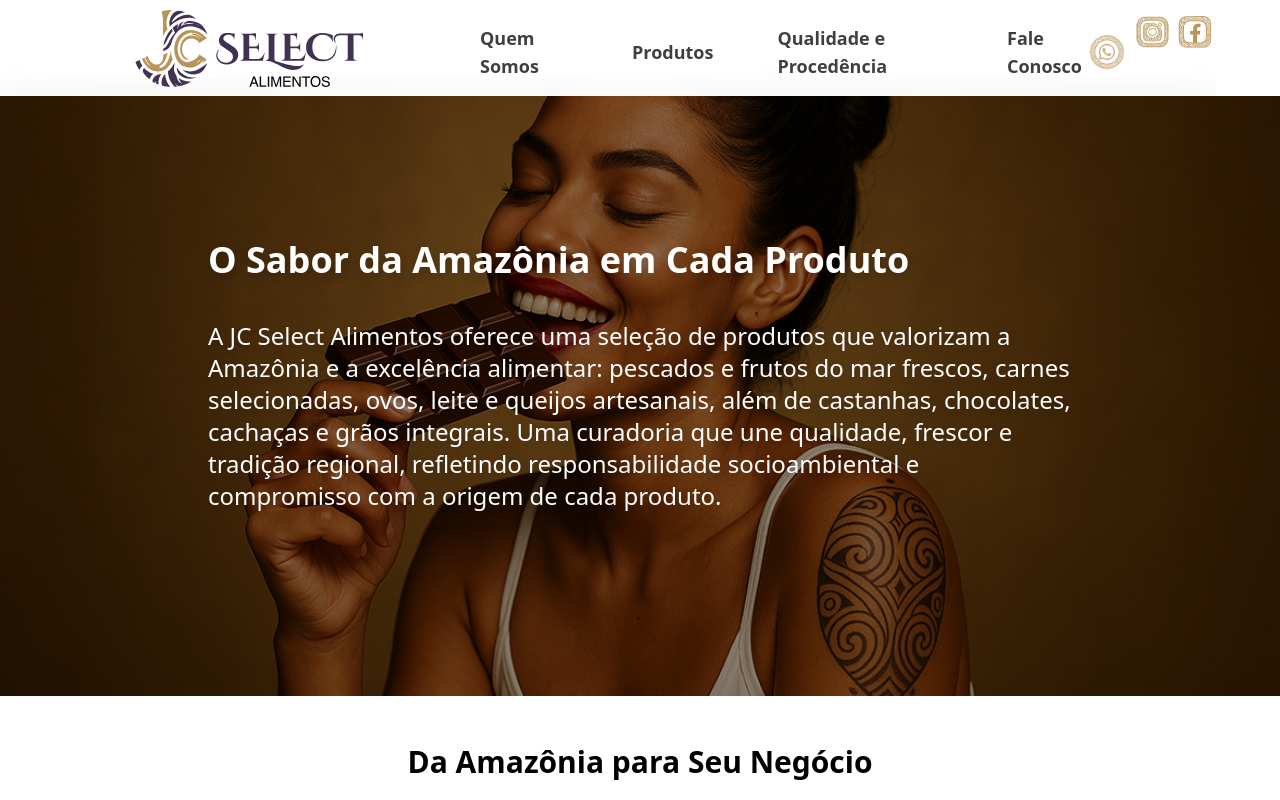
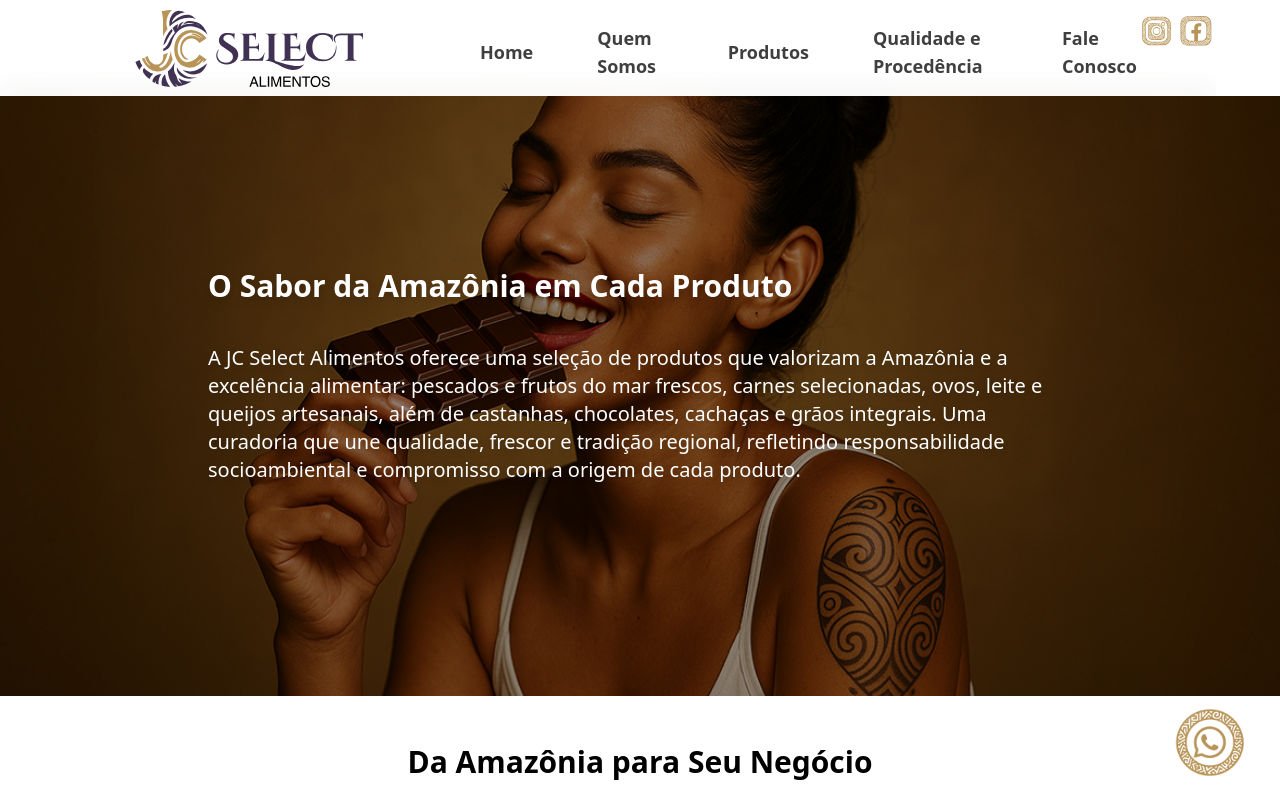
Before and after one commit to jcalimentos/Site, a Next.js app: page /produtos in a window 1280 px wide. Shown: the top 800 px of the page. Built offline with nearby package versions, Linux system fonts and the light colour scheme.

Commit message:
fix: errors

```diff
--- a/src/Components/AboutUs.tsx
+++ b/src/Components/AboutUs.tsx
@@ -9,13 +9,12 @@ export default function AboutUs() {
       height="600px"
     >
       <p className="xl:text-2xl my-10 drop-shadow-md max-lg:text-base max-lg:text-justify">
-        O projeto foi idealizado por Carlos Cardoso e Jeanne Cidade, um casal
-        empreendedor que uniu experiência, sensibilidade e coragem para
-        transformar uma pequena operação regional, chamada Preamar, em uma marca
-        que hoje avança rumo ao Brasil e ao mundo. O sucesso e o crescimento
-        constante tornaram inevitável a evolução da marca, que agora se
-        apresenta ao mercado como JC Select Alimentos, uma identidade mais
-        ampla, moderna e alinhada com o novo momento da empresa.
+        A JC Select Alimentos nasceu em Belém do Pará, no coração da Amazônia,
+        trazendo consigo o sabor da tradição, a força da terra e o respeito à
+        origem dos alimentos. Fundada em 2020, em meio à pandemia, um período
+        que exigiu mais cuidado, responsabilidade e visão, a empresa surgiu como
+        uma resposta comprometida à necessidade de oferecer alimentos de
+        qualidade, com procedência e confiança.
       </p>
     </ParallaxSection>
   );
--- a/src/Components/Footer.tsx
+++ b/src/Components/Footer.tsx
@@ -10,23 +10,12 @@ export default function Footer() {
         <LogoWhite />
         <div className="flex max-lg:flex-col xl:justify-around max-lg:items-center w-full max-lg:ml-10">
           <ul className="flex flex-col max-lg:items-start max-lg:text-left text-lg font-bold max-2xl:text-lg xl:mt-5">
-            {links.map(({ name, link, key, wpp, title }) => (
+            {links.map(({ name, link, key }) => (
               <li
                 className="flex items-center opacity-75 hover:opacity-100"
                 key={key}
               >
                 <a href={link}>{name}</a>
-                {key == 4 && (
-                  <a href={wpp} target="_Blank" className="flex items-center">
-                    <p>{title}</p>
-                    <Image
-                      src="/Contato1WhatsappPNG.png"
-                      width={50}
-                      height={50}
-                      alt="wpp-icone "
-                    />
-                  </a>
-                )}
               </li>
             ))}
           </ul>
@@ -39,19 +28,22 @@ export default function Footer() {
               </li>
             ))}
           </ul>
-          <ul className=" max-lg:text-left text-lg font-bold max-2xl:text-lg">
+          <div>
             <h2 className="m-5 text-xl font-bold">Redes Sociais</h2>
+            <ul className="max-lg:text-left text-lg font-bold max-2xl:text-lg grid grid-cols-2 gap-x-6 gap-y-3">
               {socialMedia.map(({ url, link, network }) => (
                 <li
-                className="opacity-75 items-center max-lg:-ml-10 mt-3 hover:opacity-100"
+                  className="opacity-75 flex items-center hover:opacity-100"
                   key={url}
                 >
                   <a className="flex items-center font-bold" href={link}>
-                  <Image src={url} width={50} height={50} alt={url} /> {network}
+                    <Image src={url} width={50} height={50} alt={url} />{" "}
+                    {network}
                   </a>
                 </li>
               ))}
             </ul>
+          </div>
         </div>
       </div>
     </section>
@@ -61,12 +53,12 @@ const links = [
   { name: "Quem Somos", link: "/quem-somos", key: "1" },
   { name: "Produtos", link: "/produtos", key: "2" },
   { name: "Qualidade e Procedência", link: "fa", key: "3" },
-  { title: "Fale Conosco", wpp: "https://wa.me/91981379177", key: 4 },
+  { name: "Fale Conosco", link: "https://wa.me/91981379177", key: 4 },
 ];
 const Contatos = [
   {
-    title: "Endereço:",
-    text: "Em breve...",
+    title: "",
+    text: "Belém - Pará - Brasil",
     key: "1",
     icon: "/2LocalizaçãoPNG.png",
   },
@@ -83,4 +75,14 @@ const socialMedia = [
     link: "https://www.facebook.com/p/Preamarpeixesemariscos-100049722973977/?locale=ms_MY",
     network: "Facebook",
   },
+  {
+    url: "/ÍconeredesSociaisÍcone Linkedin 1PNG.png",
+    link: "",
+    network: "Linkedin",
+  },
+  {
+    url: "/ÍconeredesSociaisÍcone Threads 1PNG.png",
+    link: "",
+    network: "Threads",
+  },
 ];
--- a/src/Components/Header.tsx
+++ b/src/Components/Header.tsx
@@ -20,23 +20,12 @@ export default function Header() {
           {/* Menu desktop */}
           <nav>
             <ul className="mt-2 flex text-lg font-bold max-2xl:text-lg">
-              {links.map(({ link, name, wpp, key, title }) => (
+              {links.map(({ link, name, key }) => (
                 <li
                   className="ml-16 flex items-center opacity-75 hover:opacity-100"
                   key={key}
                 >
                   <a href={link}>{name}</a>
-                  {key == 4 && (
-                    <a href={wpp} target="_Blank" className="flex items-center">
-                      <p>{title}</p>
-                      <Image
-                        src="/Contato1WhatsappPNG.png"
-                        width={50}
-                        height={50}
-                        alt="wpp-icone "
-                      />
-                    </a>
-                  )}
                 </li>
               ))}
             </ul>
@@ -55,6 +44,7 @@ export default function Header() {
 }
 
 const links = [
+  { name: "Home", link: "/", key: "0" },
   { name: "Quem Somos", link: "/quem-somos", key: "1" },
   { name: "Produtos", link: "/produtos", key: "2" },
   {
@@ -62,7 +52,7 @@ const links = [
     link: "/qualidade-e-procedencia",
     key: "3",
   },
-  { title: "Fale Conosco", wpp: "https://wa.me/91981379177", key: 4 },
+  { name: "Fale Conosco", link: "https://wa.me/91981379177", key: 4 },
 ];
 
 const socialMedia = [
--- a/src/Components/OurProducts.tsx
+++ b/src/Components/OurProducts.tsx
@@ -8,7 +8,7 @@ export default function OurProducts() {
       overlayOpacity={0.4}
       height="600px"
     >
-      <p className="xl:text-2xl my-10 drop-shadow-md max-lg:text-base max-lg:text-justify">
+      <p className="xl:text-xl my-10 drop-shadow-md max-lg:text-base max-lg:text-justify">
         A JC Select Alimentos oferece uma seleção de produtos que valorizam a
         Amazônia e a excelência alimentar: pescados e frutos do mar frescos,
         carnes selecionadas, ovos, leite e queijos artesanais, além de
--- a/src/Components/ParallaxSection.tsx
+++ b/src/Components/ParallaxSection.tsx
@@ -67,7 +67,7 @@ export default function ParallaxSection({
       {/* Conteúdo */}
       <div className="flex flex-col justify-center relative mx-auto xl:w-[70%] px-4 py-10 text-white h-full">
         {title && (
-          <h1 className="text-4xl font-bold drop-shadow-lg">{title}</h1>
+          <h1 className="text-3xl font-bold drop-shadow-lg">{title}</h1>
         )}
         {children}
       </div>
--- a/src/Components/ProductsItens.tsx
+++ b/src/Components/ProductsItens.tsx
@@ -100,7 +100,7 @@ const Itens = [
     img: "/ProductsIcons/2PeixeSVG.svg",
     img2: "/ProductsIcons/2CaranguejoSVG.svg",
     title: "Pescados e Frutos do Mar",
-    text: "nossos peixes frescos e selecionados são provenientes de águas amazônicas e cultivados com rigor técnico e respeito ambiental. Oferecemos também mariscos, ostras, camarões e caranguejos, ideais para pratos sofisticados ou tradicionais, sempre com frescor e qualidade garantidos. São alimentos ricos em sabor, procedência e valorização regional.",
+    text: "Nossos peixes frescos e selecionados são provenientes de águas amazônicas e cultivados com rigor técnico e respeito ambiental. Oferecemos também mariscos, ostras, camarões e caranguejos, ideais para pratos sofisticados ou tradicionais, sempre com frescor e qualidade garantidos. São alimentos ricos em sabor, procedência e valorização regional.",
   },
   {
     img: "/ProductsIcons/2PedaçoCarneSVG.svg",
--- a/src/Components/TextSection.tsx
+++ b/src/Components/TextSection.tsx
@@ -12,7 +12,7 @@ export default function TextSection({
   svg: SvgComponent,
 }: TextSectionProps) {
   return (
-    <div className="flex max-lg:flex-col xl:mt-10 max-lg:mt-20 xl:w-[60%] items-center mx-auto text-xl max-lg:px-5">
+    <div className="flex justify-center max-lg:flex-col xl:mt-10 max-lg:mt-20 xl:w-[70%] items-center mx-auto text-xl max-lg:px-5">
       {SvgComponent && <SvgComponent className="max-lg:hidden" />}
       <div className="xl:w-[50%] max-lg:w-full max-lg:mx-auto max-lg:px-3">
         <h1 className="font-bold xl:text-2xl max-lg:text-lg my-5">{title}</h1>
--- /dev/null
+++ b/src/Components/WhatsAppButton.tsx
@@ -0,0 +1,26 @@
+"use client";
+import Image from "next/image";
+
+const phoneNumber = 91981379177;
+
+export default function WhatsAppButton() {
+  const whatsappUrl = `https://wa.me/${phoneNumber}`;
+
+  return (
+    <a
+      href={whatsappUrl}
+      target="_blank"
+      rel="noopener noreferrer"
+      className="hover: fixed bottom-5 right-5 z-40 flex flex-col items-center duration-200 hover:scale-115 max-lg:bottom-5 max-lg:right-3"
+      aria-label="WhatsApp button"
+      title="WhatsApp"
+    >
+      <Image
+        src="/Contato1WhatsappPNG.png"
+        alt="wpp-icon"
+        width={100}
+        height={100}
+      />
+    </a>
+  );
+}
--- a/src/app/layout.tsx
+++ b/src/app/layout.tsx
@@ -3,6 +3,7 @@ import { Inter } from "next/font/google";
 import "./globals.css";
 import Footer from "@/Components/Footer";
 import Header from "@/Components/Header";
+import WhatsAppButton from "@/Components/WhatsAppButton";
 
 const inter = Inter({
   variable: "--font-inter",
@@ -28,6 +29,7 @@ export default function RootLayout({
         <Header />
         <main className="flex-1">{children}</main>
         <Footer />
+        <WhatsAppButton />
       </body>
     </html>
   );
```
Also changed, not shown: src/Components/BuildingSVG.tsx (+11 -12 lines), src/Components/MVV.tsx (+5 -3 lines), src/Templates/About.tsx (+6 -6 lines), public/ÍconeredesSociaisÍcone Linkedin 1PNG.png (added), public/ÍconeredesSociaisÍcone Threads 1PNG.png (added). Lines whose indentation alone changed are shown as unchanged.
